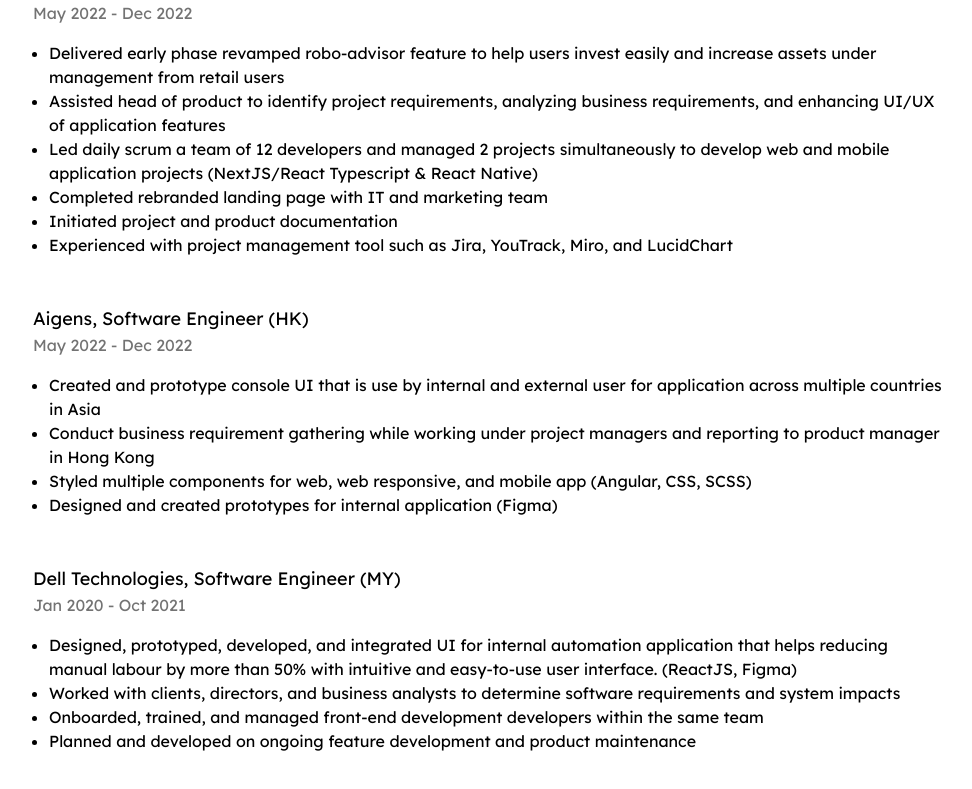
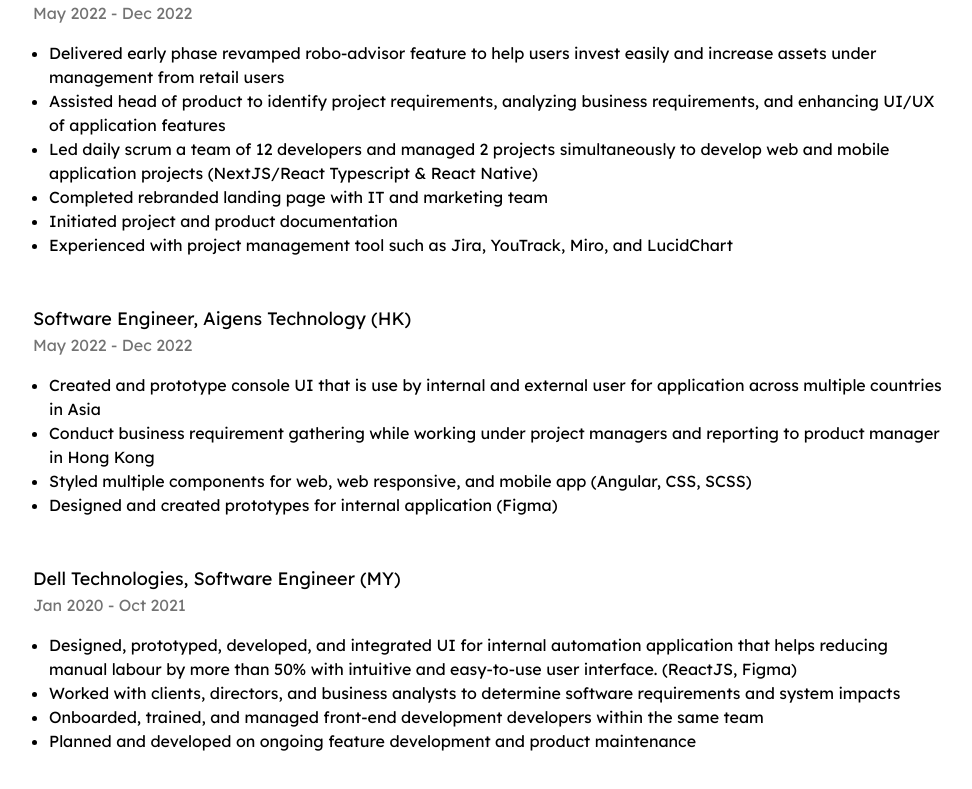
Before and after one commit to vincenth19/vincenth19, a Next.js app: page / in a window 1280 px wide. Shown: the part 861-1650 px from the top of the page, without its empty margins (151-1123 px from the left). Built offline with nearby package versions, Linux system fonts and the light colour scheme; a web font is replaced by a local one.

Commit message:
fix: switching job title & company name in one of the experience item

```diff
--- a/src/app/page.tsx
+++ b/src/app/page.tsx
@@ -174,8 +174,8 @@ const MY_EXPERIENCES: TExperience[] = [
 		],
 	},
 	{
-		jobTitle: 'Aigens',
-		companyName: 'Software Engineer',
+		jobTitle: 'Software Engineer',
+		companyName: 'Aigens Technology',
 		companyCountryISOCode: 'HK',
 		dateStart: {
 			month: 'May',
```
